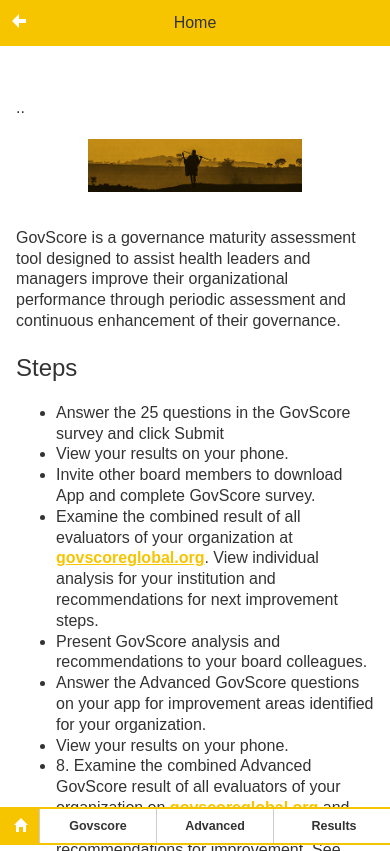
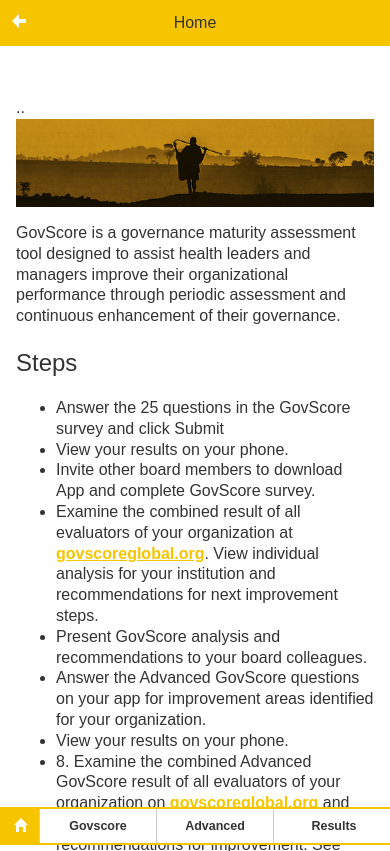
Before and after one commit to mkoenen/govscore-global-build, a plain HTML site: page index.html in a window 390 px wide. Drawn offline with Linux system fonts and the light colour scheme; some packages are replaced by stand-ins of ours.

Commit message:
experiment

```diff
--- a/css/govscore.css
+++ b/css/govscore.css
@@ -1,10 +1,10 @@
 .ui-page .ui-header .ui-title {
 	margin: 0 20%;
 }
-img#header-img {
-	width: 100%;
-	margin: 0;
-	padding: 0;
+#home img#header-img {
+	width: 100% !important;
+	margin: 0 !important;
+	padding: 0 !important;
 }
 /* navigation -------------------------------------*/
 
```
